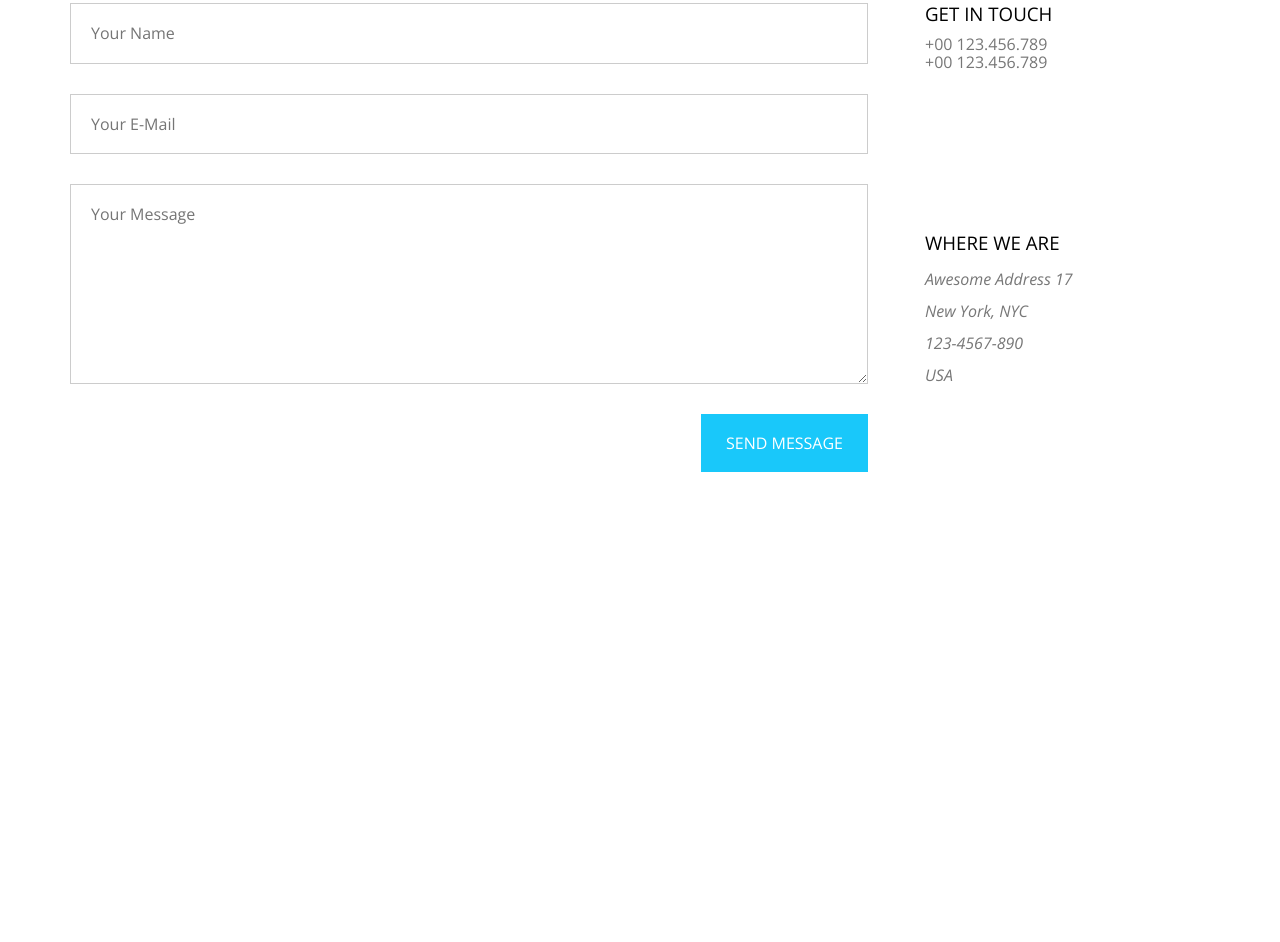
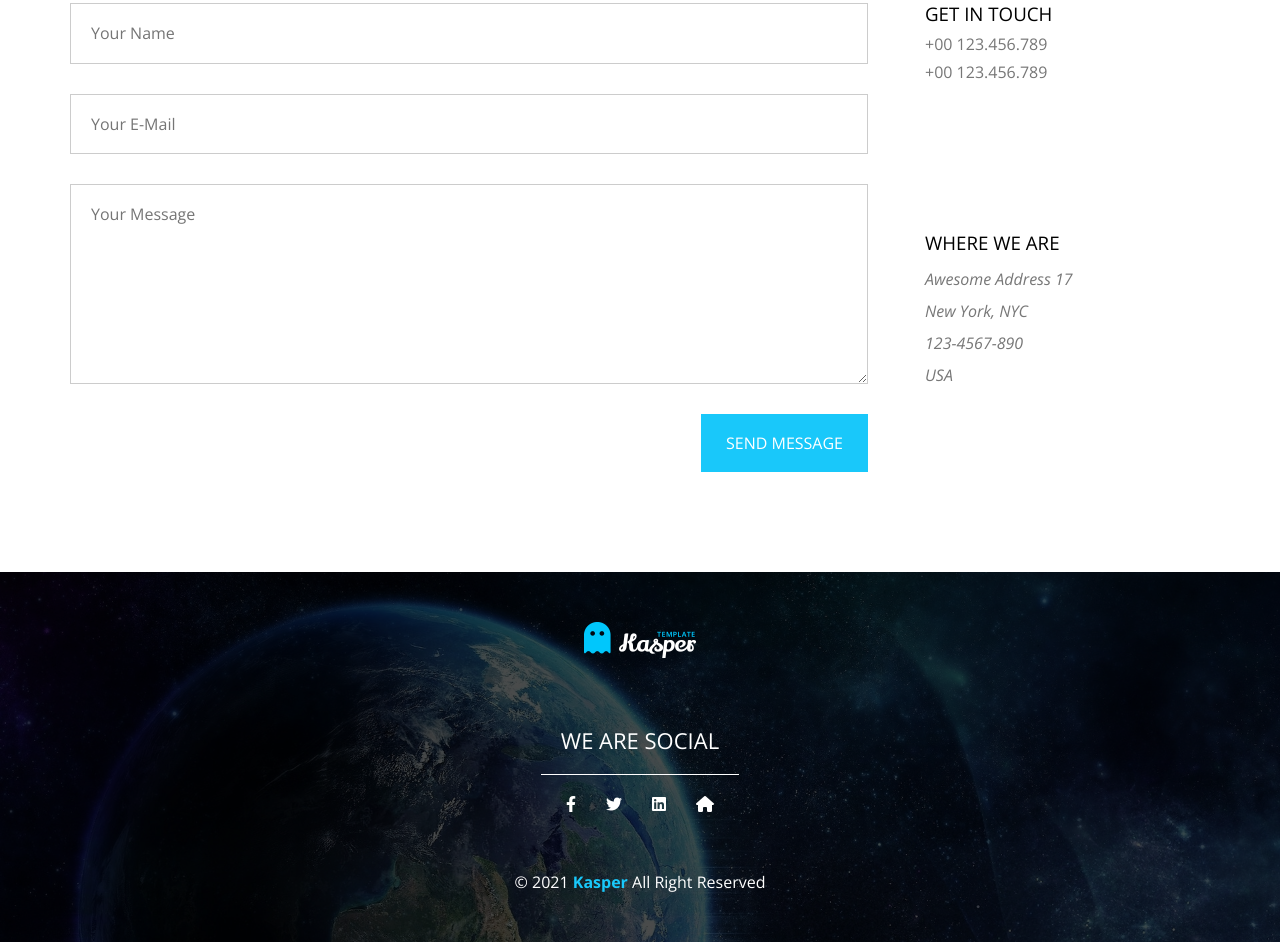
Before and after one commit to EslamFouadDev/kasper-template, a plain HTML site: page intdex.html in a window 1280 px wide. Shown: the part 8462-9404 px from the top of the page. Before the commit the page ends 9034 px from the top, so only its background shows below. Drawn offline with nearby package versions, Linux system fonts and the light colour scheme.

Commit message:
build and style footer

```diff
--- a/css/style.css
+++ b/css/style.css
@@ -914,12 +914,19 @@ header nav i.response {
     justify-content: space-between;
 }
 .subscribe .container input[type = "email"] {
-    flex: 1;
+    /* flex: 1; */
     background: transparent;
     border: none;
     outline: none;
     color: white;
     padding-right: 15px;
+    width: 70%;
+}
+
+@media (max-width: 280px){
+    .subscribe .container input[type = "email"] {
+        width: 50%;
+    }
 }
 
 .subscribe .container input[type = "email"]::placeholder {
@@ -936,7 +943,7 @@ header nav i.response {
 
 .subscribe .container input[type = "submit"] {
     background-color: var(--main-color);
-    flex-basis: 115px;
+    flex-basis: 150px;
     border: none;
     color: white;
 }
@@ -954,6 +961,11 @@ header nav i.response {
 .contact-section .container .contact {
     display: flex;
     justify-content: space-between;
+}
+@media (max-width: 767px) {
+    .contact-section .container .contact {
+        flex-direction: column-reverse;
+    }
 }
 .contact-section .container .contact .contact-form {
     flex-basis: 70%;
@@ -986,9 +998,17 @@ header nav i.response {
     justify-content: space-between;
     height: 388px;
 }
+@media (max-width: 767px) {
+    .contact-section .container .contact .contact-info {
+        text-align: center;
+        margin-bottom: 25px;
+    }
+}
+
 .contact-section .container .contact .contact-info > div span {
     display: block;
     color: #777;
+    margin-bottom: 10px;
 }
 .contact-section .container .contact .contact-info > div h3{
     font-weight: normal;
@@ -999,3 +1019,44 @@ header nav i.response {
     color: #777;
 }
 /* End Contact us */
+/* Start Footer */
+footer {
+    padding-top: calc(var(--section-padding) / 2);
+    padding-bottom: calc(var(--section-padding) / 2);
+    background-image: url(../images/subscribe.jpg);
+    background-size: cover;
+    position: relative;
+}
+footer .overlay {
+    background-color: rgba(0, 0, 0, 0.7);
+}
+footer .container p:first-of-type {
+    font-size: 22px;;
+    margin-bottom: 20px;
+    border-bottom: 1px solid;
+    padding: 20px;
+}
+footer .container {
+    position: relative;
+    color: white;
+    display: flex;
+    flex-direction: column;
+    align-items: center;
+}
+footer .container img{
+    margin-bottom: 50px;
+}
+footer ul {
+    display: flex;
+    margin-bottom: 60px;
+}
+
+footer ul li:not(:last-child) {
+    margin-right: 30px;
+}
+
+footer p:last-child span {
+    color: var(--main-color);
+    font-weight: bold;
+}
+/* End Footer */
--- a/intdex.html
+++ b/intdex.html
@@ -443,5 +443,20 @@
         </div>
     </div>
     <!-- End Contact us -->
+    <!-- Start footer -->
+    <footer>
+        <div class="overlay"></div>
+        <div class="container">
+            <img src="images/logo.png" alt="logo">
+            <p>WE ARE SOCIAL</p>
+            <ul>
+                <li><i class="fab fa-facebook-f"></i></li>
+                <li><i class="fab fa-twitter"></i></li>
+                <li><i class="fab fa-linkedin"></i></li>
+                <li><i class="fas fa-home"></i></li>
+            </ul>
+            <p>&copy; 2021 <span>Kasper</span> All Right Reserved</p>
+        </div>
+    </footer>
 </body>
 </html>
```
